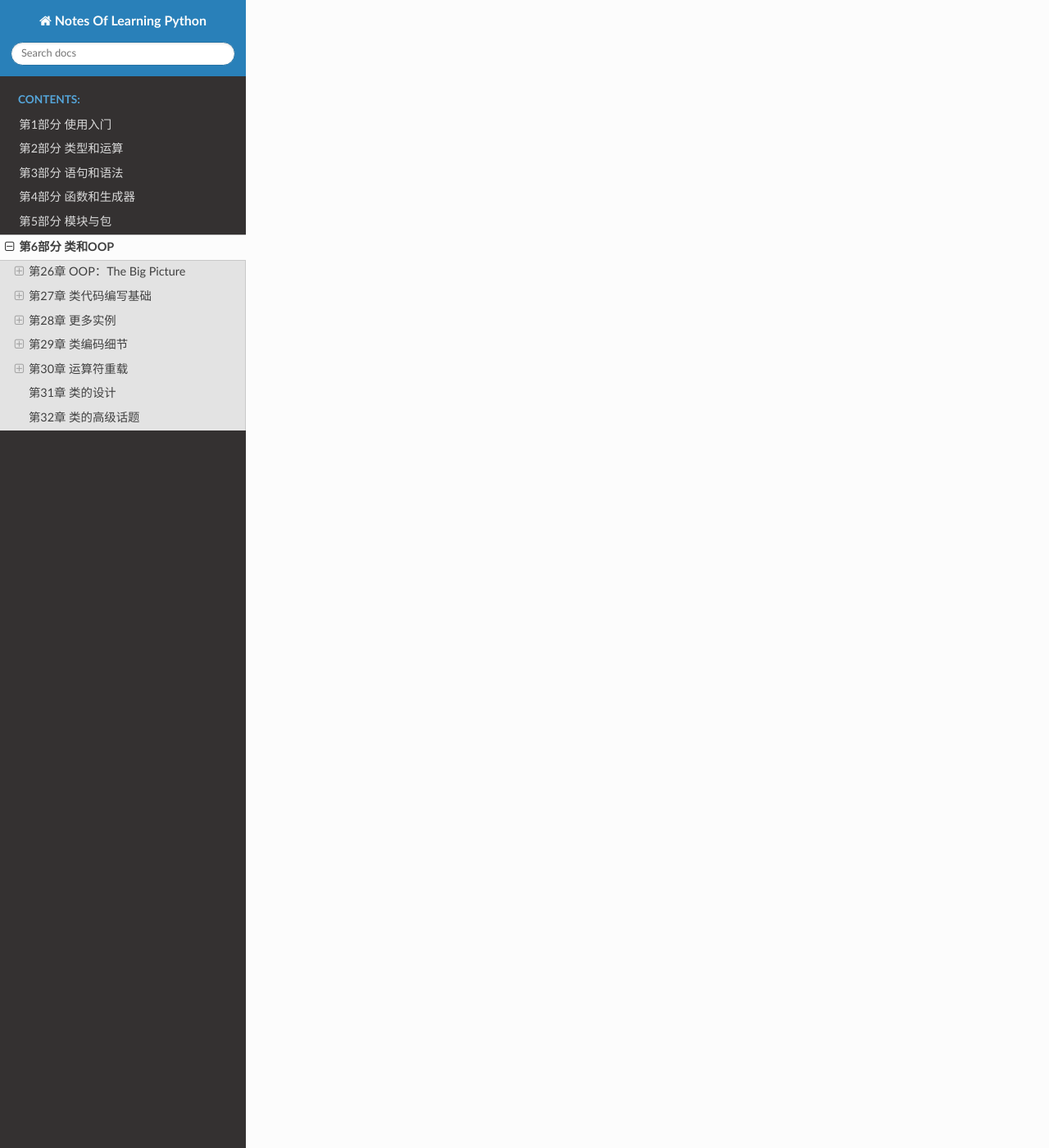
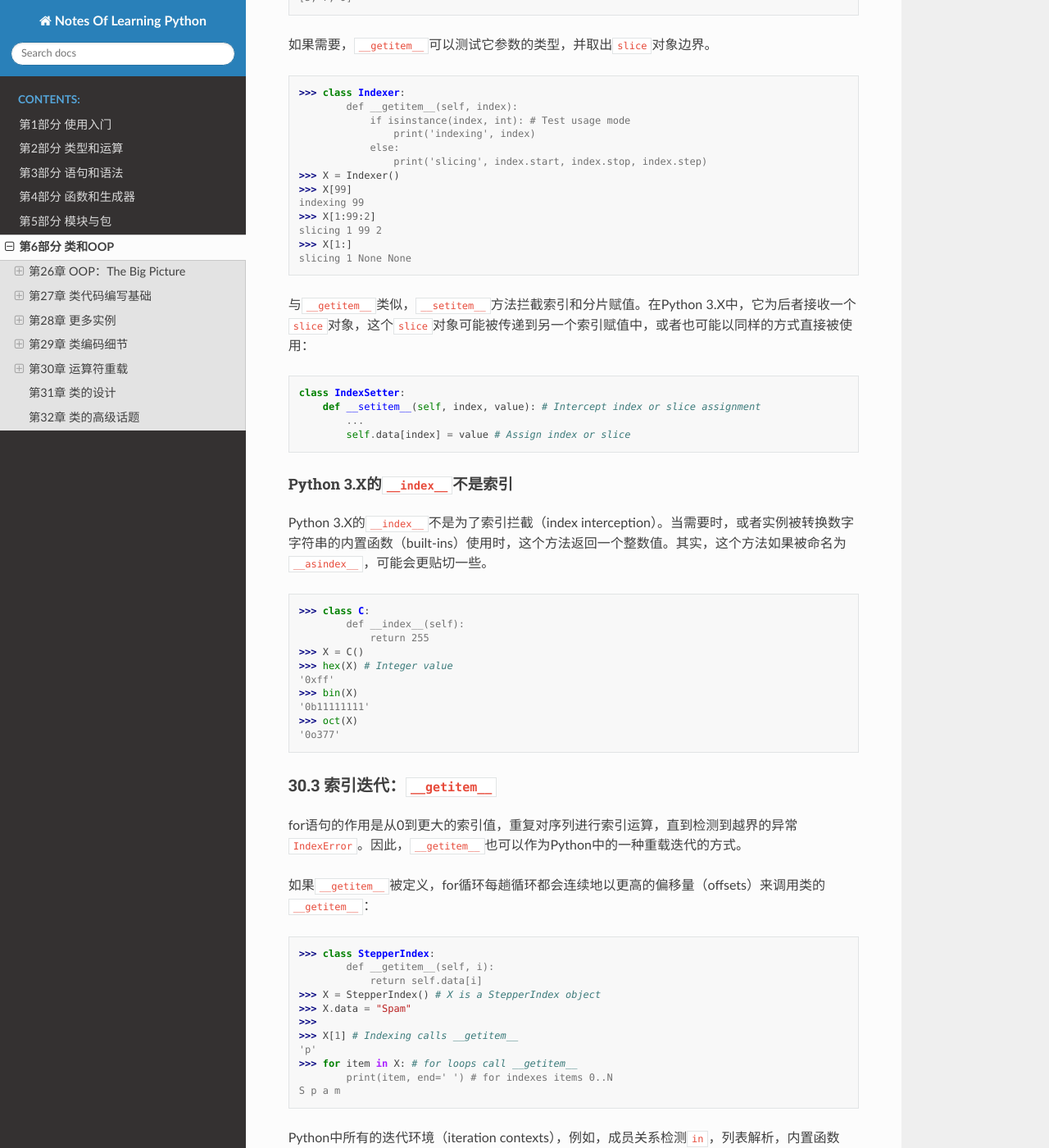
Before and after one commit to filefi/NotesOfLearningPython, a Sphinx documentation site: the page built from source/Part_6_Classes_and_OOP.md, in a window 1280 px wide and 1400 px high, scrolled down 44799 px. Shown: the whole window at 82% size. Built offline with Sphinx 7.4.7 and the Read the Docs theme 2.0.0, drawn with Linux system fonts in a browser that asks for light colours; some of the changed text lies outside the part shown.

````diff
--- a/source/Part_6_Classes_and_OOP.md
+++ b/source/Part_6_Classes_and_OOP.md
@@ -1908,16 +1908,189 @@ class Number:
 
 ### 30.2 索引和分片：`__getitem__`和`__setitem__`
 
+对于实例的索引运算，如果在类中定义了或继承了`__getitem__`，则会自动调用`__getitem__`。当实例`X`出现在`X[i]`这样的索引运算中时，Python会调用这个实例的`__getitem__`方法（如果有的话），把`X`作为第一个参数传递，并且方括号内的索引值传递给第二个参数。例如，下面类将返回索引值的平方：
+
+```python
+>>> class Indexer:
+        def __getitem__(self, index):
+            return index ** 2
+>>> X = Indexer()
+>>> X[2]                  # X[i] calls X.__getitem__(i)
+4
+>>> for i in range(5):
+print(X[i], end=' ')      # Runs __getitem__(X, i) each time
+0 1 4 9 16
+```
+
+#### 拦截分片
+
+除了索引，对于分片表达式也会调用`__getitem__`。例如，对内置列表的分片：
+
+```python
+>>> L = [5, 6, 7, 8, 9]
+>>> L[2:4] # Slice with slice syntax: 2..(4-1)
+[7, 8]
+>>> L[1:]
+[6, 7, 8, 9]
+>>> L[:-1]
+[5, 6, 7, 8]
+>>> L[::2]
+[5, 7, 9]
+```
+
+实际上，我们可以手动传递一个`slice`对象来进行分片。`slice`对象有3个属性：`start`,`stop`,`step`；其中任何一个都可以为`None`，如果为`None`则会被忽略。
+
+```python
+>>> L[slice(2, 4)] # Slice with slice objects
+[7, 8]
+>>> L[slice(1, None)]
+[6, 7, 8, 9]
+>>> L[slice(None, −1)]
+[5, 6, 7, 8]
+>>> L[slice(None, None, 2)]
+[5, 7, 9]
+```
+
+对于具有`__getitem__`的类，`__getitem__`方法既针对基本索引调用，又针对分片（带有一个分片对象）调用。
+
+如下类`Indexer`将会处理分片：
+
+```python
+>>> class Indexer:
+        data = [5, 6, 7, 8, 9]
+        def __getitem__(self, index): # Called for index or slice
+            print('getitem:', index)
+            return self.data[index] # Perform index or slice
+```
+
+当针对索引调用时，参数像前面一样是一个整数：
+```python
+>>> X = Indexer()
+>>> X[0] # Indexing sends __getitem__ an integer
+getitem: 0
+5
+>>> X[1]
+getitem: 1
+6
+>>> X[-1]
+getitem: −1
+9
+```
+
+当针对分片调用时，方法接收一个分片对象：
+```python
+>>> X[2:4] # Slicing sends __getitem__ a slice object
+getitem: slice(2, 4, None)
+[7, 8]
+>>> X[1:]
+getitem: slice(1, None, None)
+[6, 7, 8, 9]
+>>> X[:-1]
+getitem: slice(None, −1, None)
+[5, 6, 7, 8]
+>>> X[::2]
+getitem: slice(None, None, 2)
+[5, 7, 9]
+```
+
+如果需要，`__getitem__`可以测试它参数的类型，并取出`slice`对象边界。
+```python
+>>> class Indexer:
+        def __getitem__(self, index):
+            if isinstance(index, int): # Test usage mode
+                print('indexing', index)
+            else:
+                print('slicing', index.start, index.stop, index.step)
+>>> X = Indexer()
+>>> X[99]
+indexing 99
+>>> X[1:99:2]
+slicing 1 99 2
+>>> X[1:]
+slicing 1 None None
+```
+
+与`__getitem__`类似，`__setitem__`方法拦截索引和分片赋值。在Python 3.X中，它为后者接收一个`slice`对象，这个`slice`对象可能被传递到另一个索引赋值中，或者也可能以同样的方式直接被使用：
+```python
+class IndexSetter:
+    def __setitem__(self, index, value): # Intercept index or slice assignment
+        ...
+        self.data[index] = value # Assign index or slice
+```
+
+#### Python 3.X的`__index__`不是索引
+Python 3.X的`__index__`不是为了索引拦截（index interception）。当需要时，或者实例被转换数字字符串的内置函数（built-ins）使用时，这个方法返回一个整数值。其实，这个方法如果被命名为`__asindex__`，可能会更贴切一些。
+
+```python
+>>> class C:
+        def __index__(self):
+            return 255
+>>> X = C()
+>>> hex(X) # Integer value
+'0xff'
+>>> bin(X)
+'0b11111111'
+>>> oct(X)
+'0o377'
+```
 
 
 ### 30.3 索引迭代：`__getitem__`
 
+for语句的作用是从0到更大的索引值，重复对序列进行索引运算，直到检测到越界的异常`IndexError`。因此，`__getitem__`也可以作为Python中的一种重载迭代的方式。
+
+如果`__getitem__`被定义，for循环每趟循环都会连续地以更高的偏移量（offsets）来调用类的`__getitem__`：
+
+```python
+>>> class StepperIndex:
+        def __getitem__(self, i):
+            return self.data[i]
+>>> X = StepperIndex() # X is a StepperIndex object
+>>> X.data = "Spam"
+>>>
+>>> X[1] # Indexing calls __getitem__
+'p'
+>>> for item in X: # for loops call __getitem__
+        print(item, end=' ') # for indexes items 0..N
+S p a m
+```
+
+Python中所有的迭代环境（iteration contexts），例如，成员关系检测`in`，列表解析，内置函数`map`、列表和元组赋值运算以及类型构造方法也会自动调用`__getitem__`（如果定义了的话）：
+
+```python
+>>> 'p' in X # All call __getitem__ too
+True
+>>> [c for c in X] # List comprehension
+['S', 'p', 'a', 'm']
+>>> list(map(str.upper, X)) # map calls (use list() in 3.X)
+['S', 'P', 'A', 'M']
+>>> (a, b, c, d) = X # Sequence assignments
+>>> a, c, d
+('S', 'a', 'm')
+>>> list(X), tuple(X), ''.join(X) # And so on...
+(['S', 'p', 'a', 'm'], ('S', 'p', 'a', 'm'), 'Spam')
+>>> X
+<__main__.StepperIndex object at 0x000000000297B630>
+```
+
 
 
 ### 30.4 可迭代对象：`__iter__`和`__next__`
 
 
 
+#### 用户自定义迭代器
+
+
+
+#### 多迭代器的对象
+
+
+
+#### Coding Alternative：`__iter__` plus `yield`
+
+
+
 ### 30.5 成员关系 `__contains__`、`__iter__`和`__getitem__`
 
 
````
